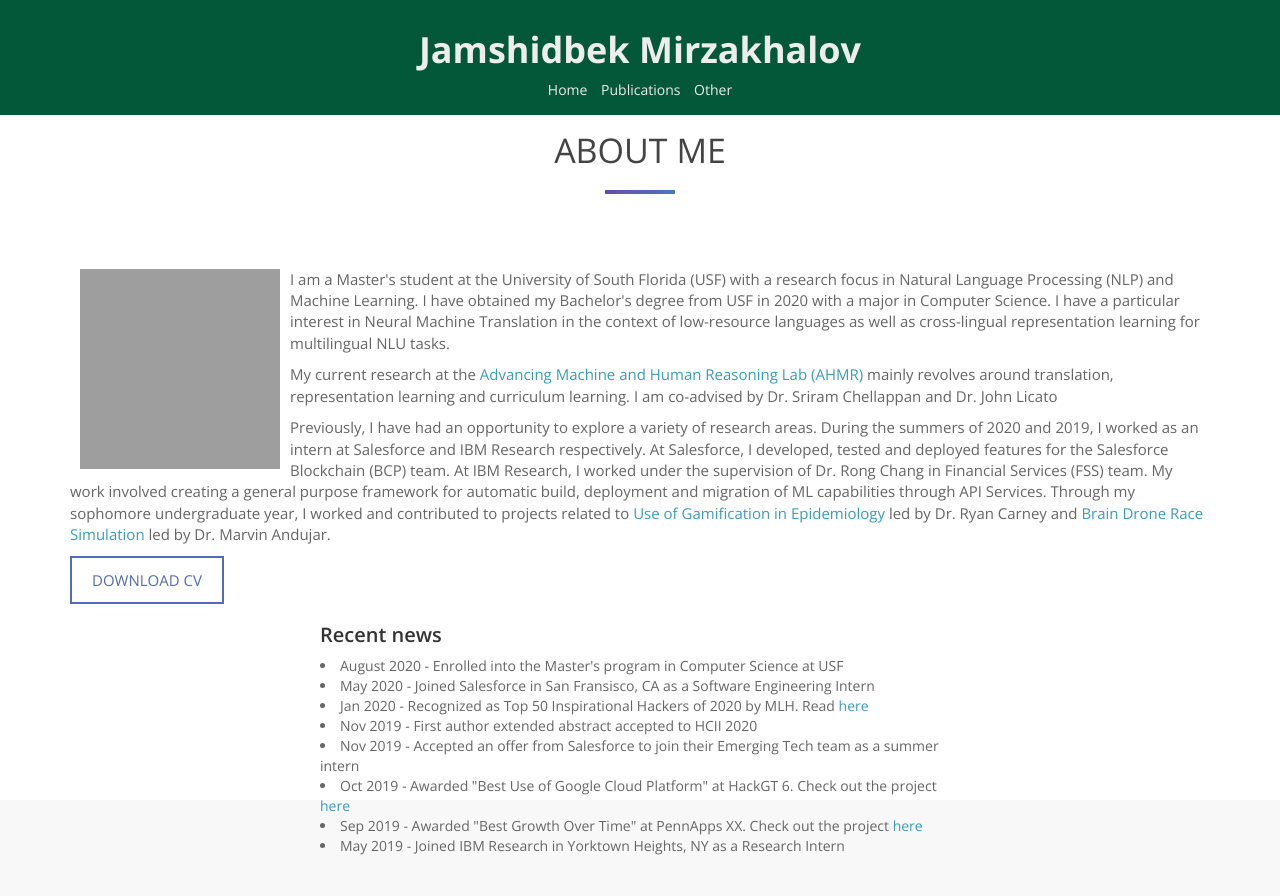
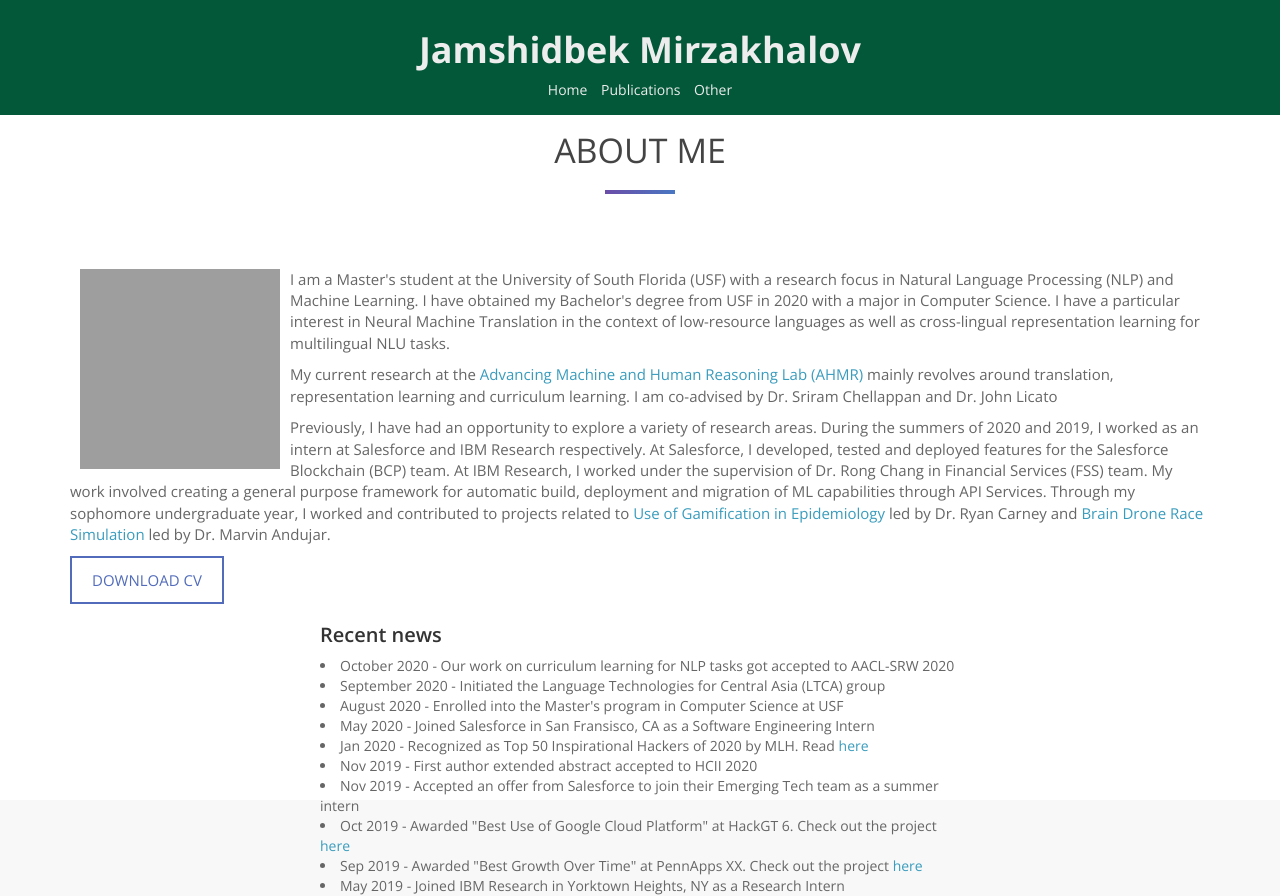
Before and after one commit to mirzakhalov/mirzakhalov.github.io, a plain HTML site: page index.html in a window 1280 px wide. Before the commit the page ends 856 px from the top, so only its background shows below. Drawn offline with nearby package versions, Linux system fonts and the light colour scheme; grey boxes are pictures that could not be loaded.

Commit message:
Update index.html

```diff
--- a/index.html
+++ b/index.html
@@ -69,6 +69,8 @@
 
         <div id="news">
             <h3>Recent news</h3>
+            <li>October 2020 - Our work on curriculum learning for NLP tasks got accepted to AACL-SRW 2020 </li>
+            <li>September 2020 - Initiated the Language Technologies for Central Asia (LTCA) group </li>
             <li>August 2020 - Enrolled into the Master's program in Computer Science at USF</li>
             <li>May 2020 - Joined Salesforce in San Fransisco, CA as a Software Engineering Intern</li>
             <li>Jan 2020 - Recognized as Top 50 Inspirational Hackers of 2020 by MLH. Read <a id="link" href="https://top.mlh.io/2020/profiles/jamshidbek-mirzakhalov">here</a></li>
```
